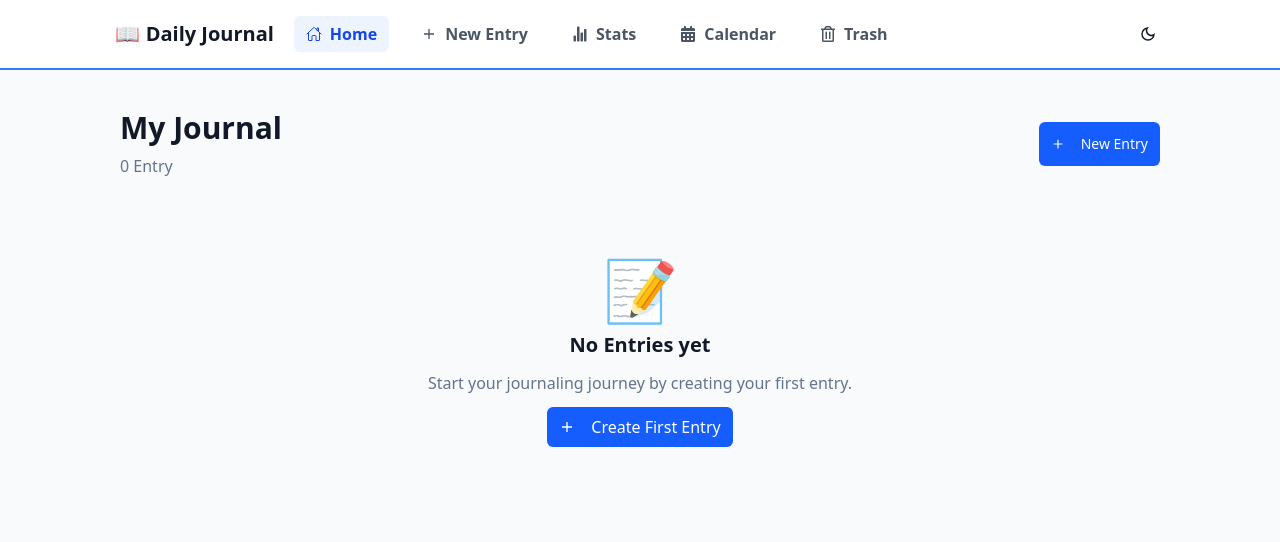
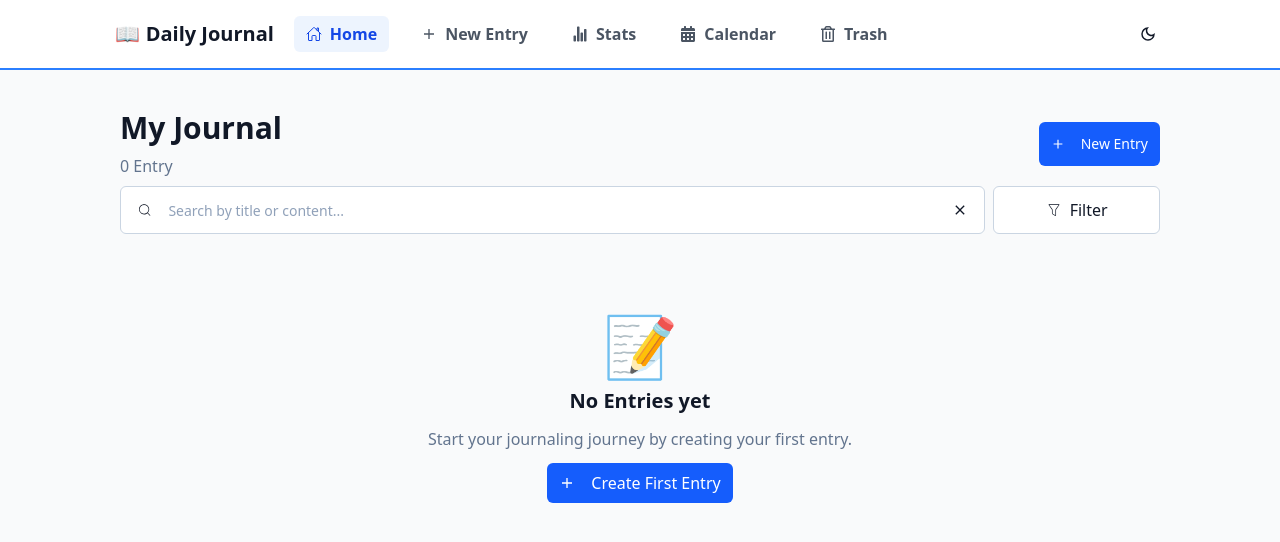
Before and after one commit to ReactPracticeProjects/DailyJournalProject, a React (Vite) app: page / in a window 1280 px wide. Shown: the top 542 px of the page. Built offline with nearby package versions, Linux system fonts and the light colour scheme.

Commit message:
Filter option Added by title or content

```diff
--- a/src/components/HomePage/Cards.jsx
+++ b/src/components/HomePage/Cards.jsx
@@ -3,12 +3,12 @@ import Card from './Card'
 import { JournalEntryData } from '../../context/JournalContext';
 import useJournalContext from '../../hooks/useJournalContext';
 
-const Cards = () => {
+const Cards = ({searchTerm}) => {
   const [{ entries, trashedEntries }, Journaldispatch] =
     useContext(JournalEntryData);
 
   const d = useJournalContext();
-  console.log(d)
+  // console.log(d)
 
   // Sort entries: pinned entries first, then unpinned entries
   const sortedEntries = [...entries].sort((a, b) => {
@@ -17,12 +17,17 @@ const Cards = () => {
     return 0;
   });
 
+
+  const filteredData = searchTerm !== "" && entries.filter((item,index)=>item.title.toLowerCase().includes(searchTerm) || item.content.toLowerCase().includes(searchTerm) )
+  console.log(filteredData)
+
   return (
      <div className='grid  md:grid-cols-2 xl:grid-cols-3 gap-5 mt-5'>
-        {
-          sortedEntries.map((JournalEntry,index)=>{
-            return <Card key={JournalEntry.id} id={JournalEntry.id} Journaldispatch={Journaldispatch} data={JournalEntry}/>
-          })
+
+        { filteredData !== false ? filteredData.length === 0 ? (<h1>Nothing to show here with the match</h1>) : filteredData.map((filterentry,index)=> <Card key={filterentry.id} id={filterentry.id} Journaldispatch={Journaldispatch} data={filterentry}/>
+        ):
+          sortedEntries.map((JournalEntry,index)=> <Card key={JournalEntry.id} id={JournalEntry.id} Journaldispatch={Journaldispatch} data={JournalEntry}/>
+          )
         }
        </div>
   )
--- /dev/null
+++ b/src/components/HomePage/FilterSearch.jsx
@@ -0,0 +1,48 @@
+import React from "react";
+import useTheme from "../../hooks/useTheme";
+import { CiFilter } from "react-icons/ci";
+import { CiSearch } from "react-icons/ci";
+import { MdClear } from "react-icons/md";
+
+function FilterSearch({searchTerm, handleSearchTerm,removeSearchTerm }) {
+  const theme = useTheme();
+
+  return (
+    <div className="grid  gap-2 md:grid-cols-6 items-center mt-2">
+      <div
+        className={`${
+          theme === "dark"
+            ? " bg-[#020817] border-[var(--color-darkprimary)] focus:ring-white focus:ring-offset-[var(--color-darkprimary)]"
+            : "bg-white border-slate-300  focus:ring-blue-500"
+        }" md:col-span-5 border flex items-center px-3 py-2 md:px-4 md:py-2 h-12 rounded-md`}
+      >
+        <CiSearch />
+        <input
+        value={searchTerm}
+          onChange={handleSearchTerm}
+          className={`w-full  px-3 py-2 md:px-4 md:py-2  placeholder:text-slate-400 placeholder:text-sm md:placeholder:text-md outline-none`}
+          type="text"
+          placeholder="Search by title or content..."
+          id="title"
+        />
+        <button className="cursor-pointer" onClick={removeSearchTerm}>
+
+        <MdClear />
+        </button>
+      </div>
+
+      <button
+        className={`${
+          theme === "dark"
+            ? "bg-[#020817] border-[var(--color-darkprimary)] hover:bg-[var(--color-darkprimary)]"
+            : "bg-white border-slate-300 hover:bg-slate-100"
+        } rounded-md border flex items-center justify-center px-3 py-2 md:px-4 md:py-2 gap-2 cursor-pointer md:col-span-1 h-12 `}
+      >
+        <CiFilter />
+        Filter
+      </button>
+    </div>
+  );
+}
+
+export default FilterSearch;
--- a/src/components/HomePage/MainContent.jsx
+++ b/src/components/HomePage/MainContent.jsx
@@ -1,19 +1,31 @@
 import { IoMdAdd } from "react-icons/io";
 import useTheme from "../../hooks/useTheme";
 import { useNavigate } from "react-router";
-import { useContext } from "react";
+import { useContext, useState } from "react";
 import { JournalEntryData } from "../../context/JournalContext";
 import Card from "./Card";
 import Cards from "./Cards";
+import FilterSearch from "./FilterSearch";
 
 const MainContent = () => {
   const theme = useTheme();
   const navigate = useNavigate();
+  const [searchTerm,setSearchTerm] = useState("");
+
+  const handleSearchTerm = (e)=>{
+    setSearchTerm(e.target.value.toLowerCase());
+  }
+
+  const removeSearchTerm = ()=>{
+    setSearchTerm("");
+  }
 
   const [{ entries, trashedEntries }, Journaldispatch] =
     useContext(JournalEntryData);
 
   const entryCount = entries.length;
+
+
 
   return (
     <div className="px-5 py-7 md:px-10 lg:px-10  xl:px-30 xl:py-10 mx-auto max-w-8xl flex-col flex-grow min-h-screen">
@@ -37,13 +49,17 @@ const MainContent = () => {
         </div>
       </div>
 
+      <div>
+        <FilterSearch searchTerm={searchTerm} removeSearchTerm={removeSearchTerm} handleSearchTerm={handleSearchTerm}/>
+      </div>
+
       {entryCount > 0 ? (
-        <Cards />
+        <Cards searchTerm={searchTerm} />
       ) : (
         <div className="flex flex-col gap-3 items-center justify-center h-[350px]">
           <span className="text-6xl">📝</span>
           <p className="font-semibold text-xl">No Entries yet</p>
-          <p className="text-slate-500 text-md">
+          <p className="text-slate-500 text-md text-center">
             Start your journaling journey by creating your first entry.
           </p>
           <div>
```
